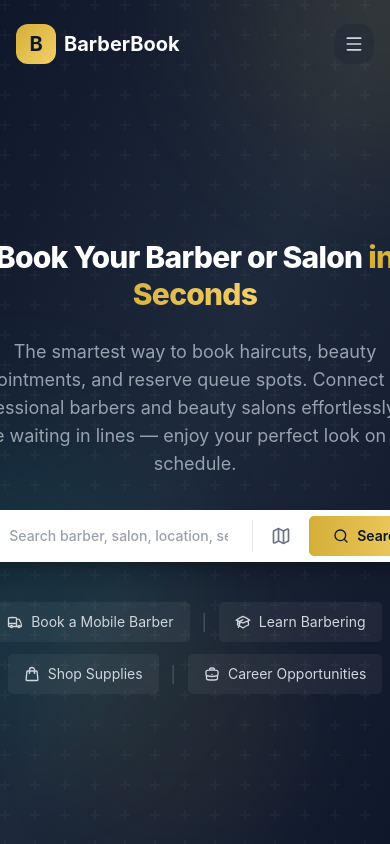
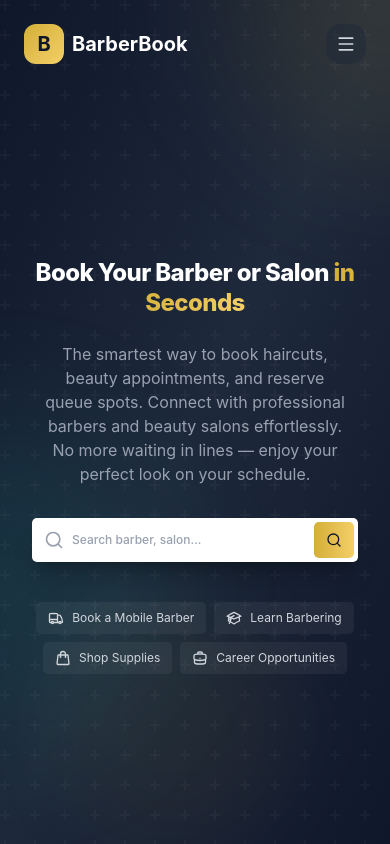
Before and after one commit to maatalaayoub/barberbook, a Next.js app: page / in a window 390 px wide. Shown: the top 844 px of the page. Built offline with nearby package versions, Linux system fonts and the light colour scheme.

Commit message:
Update Hero component layout and styling for improved responsiveness and user experience

```diff
--- a/src/components/Hero.jsx
+++ b/src/components/Hero.jsx
@@ -31,7 +31,7 @@ export default function Hero() {
         }}
       />
 
-      <div className="relative mx-auto max-w-7xl px-4 sm:px-6 lg:px-8">
+      <div className="relative mx-auto max-w-7xl px-6 sm:px-8 lg:px-8">
         <nav className="flex items-center justify-between py-6">
           <motion.div
             initial={{ opacity: 0, x: -20 }}
@@ -180,57 +180,57 @@ export default function Hero() {
           )}
         </AnimatePresence>
 
-        <div className="flex min-h-[calc(100vh-88px)] items-center justify-center py-12">
+        <div className="flex min-h-[calc(100vh-88px)] items-center justify-center py-8 sm:py-12">
           {/* Content */}
           <motion.div
             initial={{ opacity: 0, y: 30 }}
             animate={{ opacity: 1, y: 0 }}
             transition={{ duration: 0.6, delay: 0.2 }}
-            className="text-center max-w-4xl"
+            className="text-center max-w-4xl px-2 sm:px-0"
           >
-            <h1 className="mb-6 text-3xl font-extrabold leading-tight tracking-tight text-white sm:text-4xl lg:text-5xl">
+            <h1 className="mb-6 text-2xl font-extrabold leading-tight tracking-tight text-white sm:text-3xl md:text-4xl lg:text-5xl">
               Book Your Barber or Salon{' '}
               <span className="bg-gradient-to-r from-[#D4AF37] to-[#F4CF67] bg-clip-text text-transparent">
                 in Seconds
               </span>
             </h1>
 
-            <p className="mx-auto mb-8 max-w-2xl text-lg text-gray-400">
+            <p className="mx-auto mb-8 max-w-2xl text-base sm:text-lg text-gray-400 px-2 sm:px-0">
               The smartest way to book haircuts, beauty appointments, and reserve queue spots. Connect with professional barbers and beauty salons effortlessly. No more waiting in lines — enjoy your perfect look on your schedule.
             </p>
 
             {/* Search Bar */}
             <div className="mx-auto mb-10 max-w-2xl">
-              <div className="flex items-center gap-2 rounded-[5px] bg-white p-1.5 shadow-xl shadow-black/20">
-                <div className="flex flex-1 items-center gap-3 px-4 py-2.5">
-                  <Search className="h-5 w-5 text-gray-400" />
+              <div className="flex items-center gap-1 sm:gap-2 rounded-[5px] bg-white p-1 sm:p-1.5 shadow-xl shadow-black/20">
+                <div className="flex flex-1 items-center gap-2 sm:gap-3 px-2 sm:px-4 py-2 sm:py-2.5">
+                  <Search className="h-5 w-5 text-gray-400 shrink-0" />
                   <input
                     type="text"
-                    placeholder="Search barber, salon, location, service..."
-                    className="flex-1 bg-transparent text-[#0F172A] placeholder-gray-400 outline-none text-sm font-medium"
+                    placeholder="Search barber, salon..."
+                    className="flex-1 bg-transparent text-[#0F172A] placeholder-gray-400 outline-none text-xs sm:text-sm font-medium min-w-0"
                   />
                 </div>
-                <div className="h-8 w-px bg-gray-200" />
+                <div className="hidden sm:block h-8 w-px bg-gray-200" />
                 <button
-                  className="flex h-10 w-10 items-center justify-center rounded-[5px] text-gray-500 transition-all hover:bg-gray-100 hover:text-[#D4AF37]"
+                  className="hidden sm:flex h-10 w-10 items-center justify-center rounded-[5px] text-gray-500 transition-all hover:bg-gray-100 hover:text-[#D4AF37]"
                   aria-label="Open map"
                 >
                   <Map className="h-5 w-5" />
                 </button>
                 <button
-                  className="flex h-10 items-center gap-2 rounded-[5px] bg-gradient-to-r from-[#D4AF37] to-[#F4CF67] px-6 text-sm font-semibold text-[#0F172A] transition-all hover:shadow-lg hover:shadow-[#D4AF37]/30"
+                  className="flex h-9 sm:h-10 items-center gap-2 rounded-[5px] bg-gradient-to-r from-[#D4AF37] to-[#F4CF67] px-3 sm:px-6 text-xs sm:text-sm font-semibold text-[#0F172A] transition-all hover:shadow-lg hover:shadow-[#D4AF37]/30 shrink-0"
                 >
                   <Search className="h-4 w-4" />
-                  Search
+                  <span className="hidden sm:inline">Search</span>
                 </button>
               </div>
             </div>
 
             {/* Services */}
-            <div className="mt-8 flex flex-wrap items-center justify-center gap-3">
+            <div className="mt-8 flex flex-wrap items-center justify-center gap-2 sm:gap-3">
               <a
                 href="/mobile-barber"
-                className="group flex items-center gap-2 rounded-[5px] bg-white/5 px-4 py-2.5 text-sm text-gray-300 transition-all hover:bg-[#D4AF37] hover:text-[#0F172A]"
+                className="group flex items-center gap-2 rounded-[5px] bg-white/5 px-3 sm:px-4 py-2 sm:py-2.5 text-xs sm:text-sm text-gray-300 transition-all hover:bg-[#D4AF37] hover:text-[#0F172A]"
               >
                 <svg className="h-4 w-4" fill="none" stroke="currentColor" viewBox="0 0 24 24" strokeWidth="2">
                   <path strokeLinecap="round" strokeLinejoin="round" d="M8.25 18.75a1.5 1.5 0 01-3 0m3 0a1.5 1.5 0 00-3 0m3 0h6m-9 0H3.375a1.125 1.125 0 01-1.125-1.125V14.25m17.25 4.5a1.5 1.5 0 01-3 0m3 0a1.5 1.5 0 00-3 0m3 0h1.125c.621 0 1.129-.504 1.09-1.124a17.902 17.902 0 00-3.213-9.193 2.056 2.056 0 00-1.58-.86H14.25M16.5 18.75h-2.25m0-11.177v-.958c0-.568-.422-1.048-.987-1.106a48.554 48.554 0 00-10.026 0 1.106 1.106 0 00-.987 1.106v7.635m12-6.677v6.677m0 4.5v-4.5m0 0h-12" />
@@ -238,11 +238,11 @@ export default function Hero() {
                 Book a Mobile Barber
               </a>
 
-              <span className="text-gray-600">|</span>
+              <span className="hidden sm:inline text-gray-600">|</span>
 
               <a
                 href="/learn-barbering"
-                className="group flex items-center gap-2 rounded-[5px] bg-white/5 px-4 py-2.5 text-sm text-gray-300 transition-all hover:bg-[#D4AF37] hover:text-[#0F172A]"
+                className="group flex items-center gap-2 rounded-[5px] bg-white/5 px-3 sm:px-4 py-2 sm:py-2.5 text-xs sm:text-sm text-gray-300 transition-all hover:bg-[#D4AF37] hover:text-[#0F172A]"
               >
                 <svg className="h-4 w-4" fill="none" stroke="currentColor" viewBox="0 0 24 24" strokeWidth="2">
                   <path strokeLinecap="round" strokeLinejoin="round" d="M4.26 10.147a60.436 60.436 0 00-.491 6.347A48.627 48.627 0 0112 20.904a48.627 48.627 0 018.232-4.41 60.46 60.46 0 00-.491-6.347m-15.482 0a50.57 50.57 0 00-2.658-.813A59.905 59.905 0 0112 3.493a59.902 59.902 0 0110.399 5.84c-.896.248-1.783.52-2.658.814m-15.482 0A50.697 50.697 0 0112 13.489a50.702 50.702 0 017.74-3.342M6.75 15a.75.75 0 100-1.5.75.75 0 000 1.5zm0 0v-3.675A55.378 55.378 0 0112 8.443m-7.007 11.55A5.981 5.981 0 006.75 15.75v-1.5" />
@@ -250,11 +250,11 @@ export default function Hero() {
                 Learn Barbering
               </a>
 
-              <span className="text-gray-600">|</span>
+              <span className="hidden sm:inline text-gray-600">|</span>
 
               <a
                 href="/shop"
-                className="group flex items-center gap-2 rounded-[5px] bg-white/5 px-4 py-2.5 text-sm text-gray-300 transition-all hover:bg-[#D4AF37] hover:text-[#0F172A]"
+                className="group flex items-center gap-2 rounded-[5px] bg-white/5 px-3 sm:px-4 py-2 sm:py-2.5 text-xs sm:text-sm text-gray-300 transition-all hover:bg-[#D4AF37] hover:text-[#0F172A]"
               >
                 <svg className="h-4 w-4" fill="none" stroke="currentColor" viewBox="0 0 24 24" strokeWidth="2">
                   <path strokeLinecap="round" strokeLinejoin="round" d="M15.75 10.5V6a3.75 3.75 0 10-7.5 0v4.5m11.356-1.993l1.263 12c.07.665-.45 1.243-1.119 1.243H4.25a1.125 1.125 0 01-1.12-1.243l1.264-12A1.125 1.125 0 015.513 7.5h12.974c.576 0 1.059.435 1.119 1.007zM8.625 10.5a.375.375 0 11-.75 0 .375.375 0 01.75 0zm7.5 0a.375.375 0 11-.75 0 .375.375 0 01.75 0z" />
@@ -262,11 +262,11 @@ export default function Hero() {
                 Shop Supplies
               </a>
 
-              <span className="text-gray-600">|</span>
+              <span className="hidden sm:inline text-gray-600">|</span>
 
               <a
                 href="/careers"
-                className="group flex items-center gap-2 rounded-[5px] bg-white/5 px-4 py-2.5 text-sm text-gray-300 transition-all hover:bg-[#D4AF37] hover:text-[#0F172A]"
+                className="group flex items-center gap-2 rounded-[5px] bg-white/5 px-3 sm:px-4 py-2 sm:py-2.5 text-xs sm:text-sm text-gray-300 transition-all hover:bg-[#D4AF37] hover:text-[#0F172A]"
               >
                 <svg className="h-4 w-4" fill="none" stroke="currentColor" viewBox="0 0 24 24" strokeWidth="2">
                   <path strokeLinecap="round" strokeLinejoin="round" d="M20.25 14.15v4.25c0 1.094-.787 2.036-1.872 2.18-2.087.277-4.216.42-6.378.42s-4.291-.143-6.378-.42c-1.085-.144-1.872-1.086-1.872-2.18v-4.25m16.5 0a2.18 2.18 0 00.75-1.661V8.706c0-1.081-.768-2.015-1.837-2.175a48.114 48.114 0 00-3.413-.387m4.5 8.006c-.194.165-.42.295-.673.38A23.978 23.978 0 0112 15.75c-2.648 0-5.195-.429-7.577-1.22a2.016 2.016 0 01-.673-.38m0 0A2.18 2.18 0 013 12.489V8.706c0-1.081.768-2.015 1.837-2.175a48.111 48.111 0 013.413-.387m7.5 0V5.25A2.25 2.25 0 0013.5 3h-3a2.25 2.25 0 00-2.25 2.25v.894m7.5 0a48.667 48.667 0 00-7.5 0M12 12.75h.008v.008H12v-.008z" />
```
